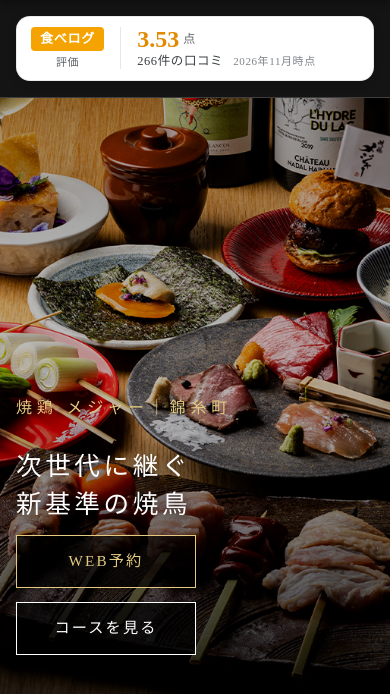
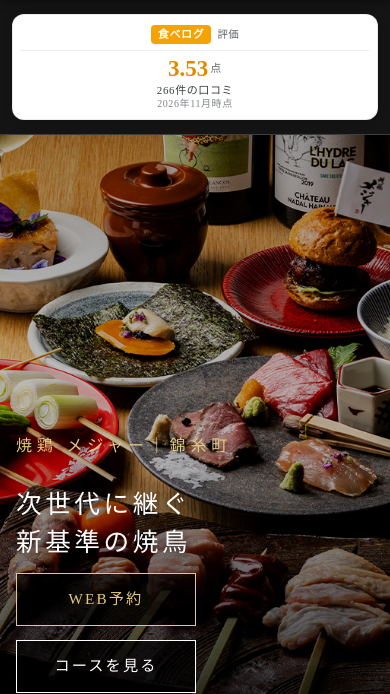
Before and after one commit to yuya-kuroki-pif/yakitori-major, a plain HTML site: page index.html in a window 390 px wide. Shown: the part 64-758 px from the top of the page. Drawn offline with Linux system fonts and the light colour scheme.

Commit message:
Show ratings badges side by side on phones
Co-Authored-By: Claude Fable 5.1 <noreply@anthropic.com>

```diff
--- a/css/style.css
+++ b/css/style.css
@@ -372,7 +372,20 @@ ul { margin: 0; padding: 0; list-style: none; }
 .ratings__asof:empty { display: none; }
 .sr-only { position: absolute; width: 1px; height: 1px; padding: 0; margin: -1px; overflow: hidden; clip: rect(0,0,0,0); white-space: nowrap; border: 0; }
 @media (max-width: 600px) {
-  .ratings__inner { flex-direction: column; align-items: stretch; gap: 10px; padding: 16px 0; }
-  .ratings__item { min-width: 0; width: 100%; max-width: 360px; margin: 0 auto; padding: 10px 18px 10px 14px; }
-  .ratings__score b { font-size: 24px; }
+  .ratings__inner { width: min(100% - 24px, 420px); flex-wrap: nowrap; justify-content: center; gap: 10px; padding: 14px 0; }
+  .ratings__item { flex: 1 1 0; min-width: 0; display: flex; flex-direction: column; align-items: center; gap: 4px; padding: 10px 8px 9px; border-radius: 12px; text-align: center; }
+  .ratings__brand { flex-direction: row; align-items: center; justify-content: center; gap: 6px; padding-right: 0; border-right: 0; min-width: 0; padding-bottom: 6px; margin-bottom: 2px; border-bottom: 1px solid #ececec; width: 100%; }
+  .ratings__g { font-size: 17px; }
+  .ratings__tb { font-size: 11px; padding: 3px 7px; }
+  .ratings__label { font-size: 10.5px; }
+  .ratings__score { gap: 6px; }
+  .ratings__score b { font-size: 23px; }
+  .ratings__score small { font-size: 11px; margin-left: -4px; }
+  .ratings__stars { font-size: 13px; letter-spacing: 0; }
+  .ratings__meta { justify-content: center; gap: 0 6px; }
+  .ratings__count { font-size: 11px; }
+  .ratings__asof { font-size: 10px; width: 100%; }
 }
+@media (max-width: 360px) {
+  .ratings__asof { display: none; }
+}
```
